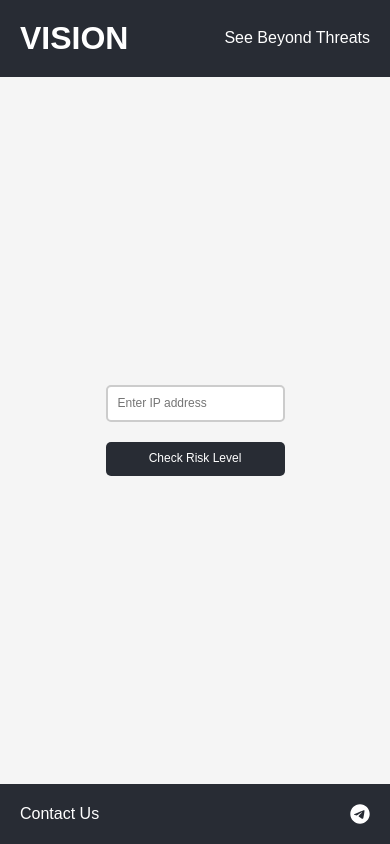
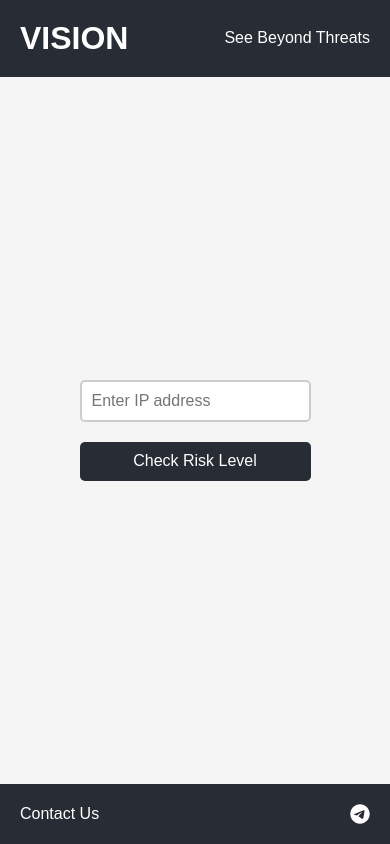
Before and after one commit to ivanjsx/vision-react-i18n-fastapi, a React (Create React App) app: page / in a window 390 px wide. Built offline with nearby package versions, Linux system fonts and the light colour scheme; a web font is replaced by a local one.

Commit message:
fix automatic input zoom-in on mobile devices

```diff
--- a/src/components/app/app.module.css
+++ b/src/components/app/app.module.css
@@ -18,6 +18,7 @@
 }
 
 .form {
+  max-width: 100%;
   display: flex;
   align-items: center;
   justify-content: center;
@@ -25,7 +26,7 @@
   position: relative;
 }
 
-@media screen and (max-width: 400px) {
+@media screen and (max-width: 420px) {
   .form {
     flex-direction: column;
   }
--- a/src/components/input/input.module.css
+++ b/src/components/input/input.module.css
@@ -1,4 +1,6 @@
 .input {
+  box-sizing: border-box;
+  max-width: 100%;
   font-size: var(--font-size-medium);
   padding: var(--padding-small);
   border: 2px solid var(--color-light-gray);
--- a/src/components/loader/loader.module.css
+++ b/src/components/loader/loader.module.css
@@ -21,7 +21,7 @@
   animation: rotation 2s linear infinite;
 }
 
-@media screen and (max-width: 400px) {
+@media screen and (max-width: 420px) {
   .spinner {
     width: 100px;
     height: 100px;
@@ -44,7 +44,7 @@
   top: calc(40px + 100px - var(--font-size-small) / 2);
 }
 
-@media screen and (max-width: 400px) {
+@media screen and (max-width: 420px) {
   .text {
     color: transparent;
   }
--- a/src/index.css
+++ b/src/index.css
@@ -9,7 +9,7 @@
 
   --font-size-large: 40px;
   --font-size-medium: 20px;
-  --font-size-small: 12px;
+  --font-size-small: 16px;
 
   --padding-large: 40px;
   --padding-medium: 20px;
@@ -26,7 +26,7 @@
   :root {
     --font-size-large: 36px;
     --font-size-medium: 18px;
-    --font-size-small: 12px;
+    --font-size-small: 16px;
 
     --icon-size-medium: 22px;
   }
@@ -36,7 +36,7 @@
   :root {
     --font-size-large: 32px;
     --font-size-medium: 16px;
-    --font-size-small: 12px;
+    --font-size-small: 16px;
 
     --icon-size-medium: 20px;
   }
```
